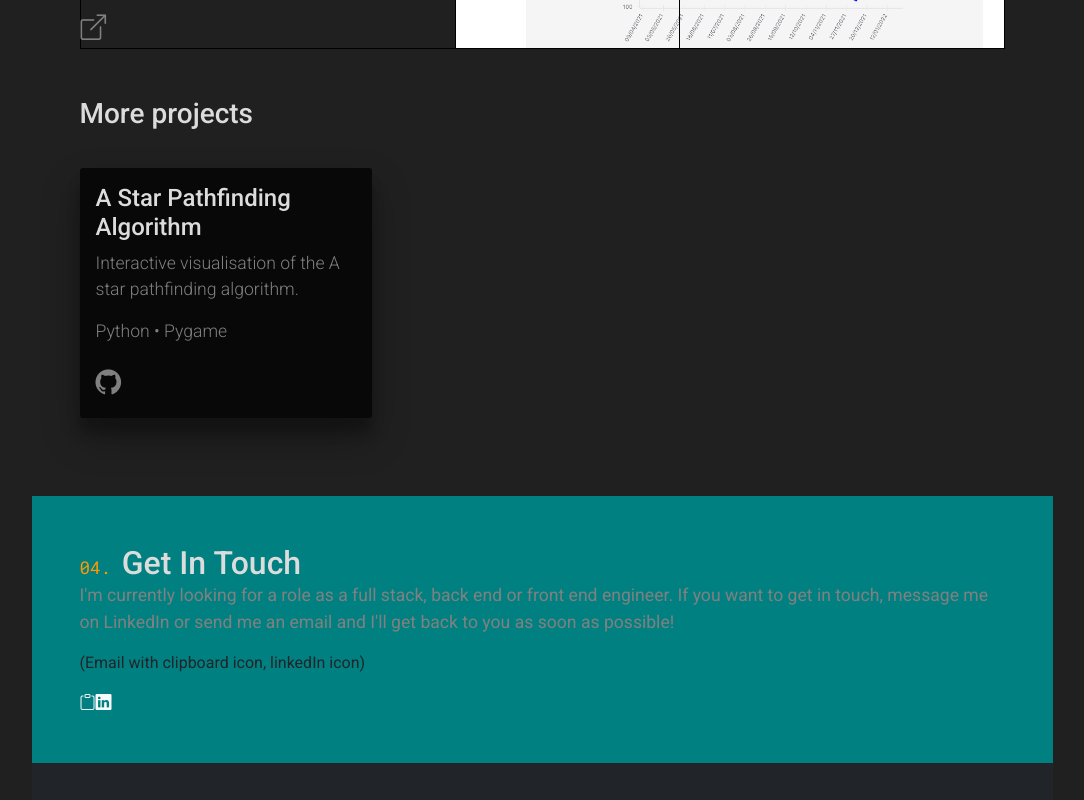
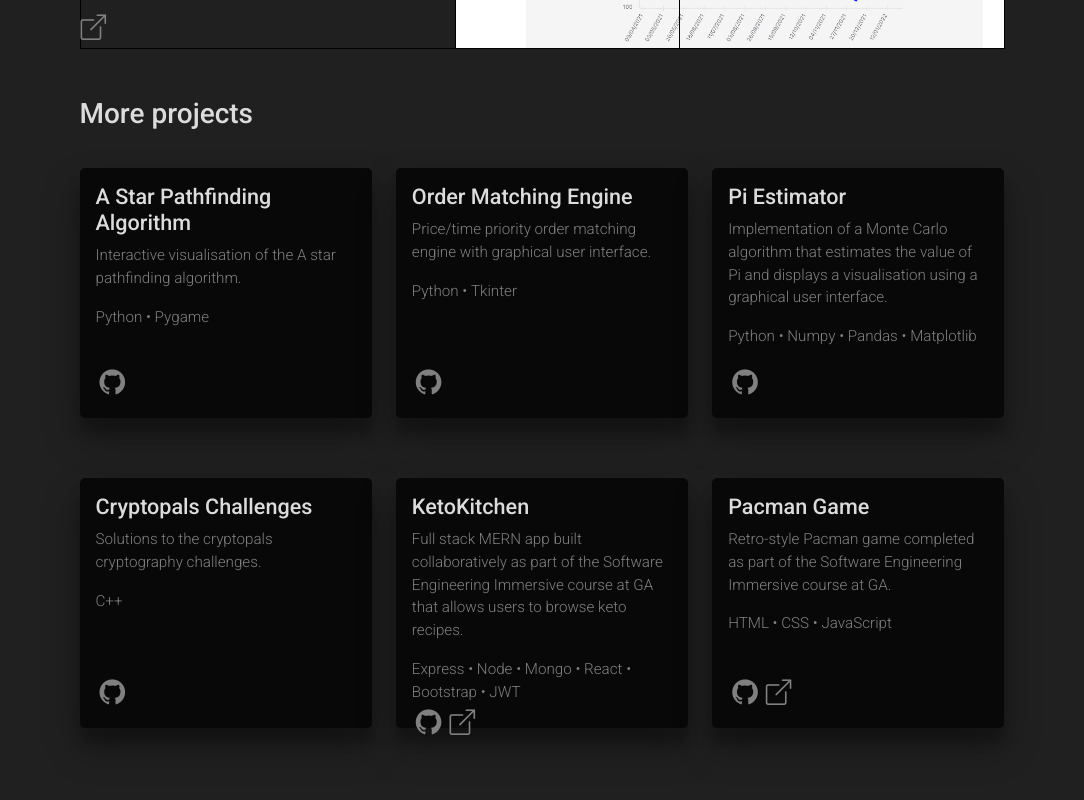
Before and after one commit to tigeryant/tigeryant.github.io, a React (Create React App) app in the folder client/: page / in a window 1280 px wide. Shown: the part 2500-3300 px from the top of the page, without its empty margins (98-1182 px from the left). Built offline with nearby package versions, Linux system fonts and the light colour scheme.

Commit message:
updates to project cards

```diff
--- a/client/src/components/projects-children/MoreProjects.js
+++ b/client/src/components/projects-children/MoreProjects.js
@@ -1,25 +1,18 @@
 function MoreProjects() {
-  // declare and array of objects - one object for each of the projects. Then map through them in the JSX
 
   const projects = [
-    { title: 'A Star Pathfinding Algorithm', description: 'Interactive visualisation of the A star pathfinding algorithm.', technologies: ['Python', 'Pygame'], links: ['https://github.com/tigeryant/a-star-pathfinding-algorithm'] }
+    { title: 'A Star Pathfinding Algorithm', description: 'Interactive visualisation of the A star pathfinding algorithm.', technologies: ['Python', 'Pygame'], links: ['https://github.com/tigeryant/a-star-pathfinding-algorithm'] },
+    { title: 'Order Matching Engine', description: 'Price/time priority order matching engine with graphical user interface.', technologies: ['Python', 'Tkinter'], links: ['https://github.com/tigeryant/order-matching-engine'] },
+    { title: 'Pi Estimator', description: 'Implementation of a Monte Carlo algorithm that estimates the value of Pi and displays a visualisation using a graphical user interface.', technologies: ['Python', 'Numpy', 'Pandas', 'Matplotlib'], links: ['https://github.com/tigeryant/pi-estimator'] },
+    { title: 'Cryptopals Challenges', description: 'Solutions to the cryptopals cryptography challenges.', technologies: ['C++'], links: ['https://github.com/tigeryant/cryptopals-challenges'] },
+    { title: 'KetoKitchen', description: 'Full stack MERN app built collaboratively as part of the Software Engineering Immersive course at GA that allows users to browse keto recipes.', technologies: ['Express', 'Node', 'Mongo', 'React', 'Bootstrap', 'JWT'], links: ['https://github.com/tigeryant/sei-project-three-be', 'https://ketokitchen-proj-three-sei.netlify.app/'] },
+    { title: 'Pacman Game', description: 'Retro-style Pacman game completed as part of the Software Engineering Immersive course at GA.', technologies: ['HTML', 'CSS', 'JavaScript'], links: ['https://github.com/tigeryant/sei-project-one', 'https://tigeryant.github.io/sei-project-one/'] }
   ]
 
   return (
     <section id="more-projects">
       <h3 className="mt-5">More projects</h3>
       <div className="row">
-        {/* <div className="col-md-6 col-lg-4">
-          <div className="project-card p-3">
-            <h4>A Star Pathfinding Algorithm</h4>
-            <p className="p1 light-text">Interactive visualisation of the A star pathfinding algorithm.</p>
-            <ul className="p1 light-text project-tech">
-              <li style={{ display: 'inline' }}>Python &#8226; </li>
-              <li style={{ display: 'inline' }}>Pygame</li>
-            </ul>
-            <a href="https://github.com/tigeryant/a-star-pathfinding-algorithm" className="icon-link"><i className="bi bi-github" target="_blank" rel="noreferrer"></i></a>
-          </div>
-        </div> */}
         {projects.map((project, index) => {
           return (
             <div key={index} className="col-md-6 col-lg-4">
@@ -29,6 +22,7 @@ function MoreProjects() {
                 <ul className="p1 light-text project-tech">
                   {project.technologies.map((tech, index) => {
                     if (index === (project.technologies.length - 1)) {
+                      // refactor this - the only difference is the interpunct
                       return (
                         <li key={index} style={{ display: 'inline' }}>{tech}</li>
                       )
@@ -39,11 +33,11 @@ function MoreProjects() {
                     )
                   })}
                 </ul>
-                <div className="project-links-container">
+                <div>
                   {project.links.map((link, index) => {
-                    const iconClass = (index === (project.links.length - 1) ? 'bi-github' :  'bi-box-arrow-up-right')
+                    const iconClass = (index === 0 ? 'bi-github' :  'bi-box-arrow-up-right')
                     return (
-                      <a key={index} href={link} className="icon-link"><i className={`bi ${iconClass}`} target="_blank" rel="noreferrer"></i></a>
+                      <a key={index} href={link} className="icon-link px-1" target="_blank" rel="noreferrer"><i className={`bi ${iconClass} icon-link`} ></i></a>
                     )
                   })}
                 </div>
@@ -51,70 +45,6 @@ function MoreProjects() {
             </div>
           )
         })}
-
-        {/* <div className="col-md-6 col-lg-4">
-          <div className="project-card p-3">
-            <h3>Order Matching Engine</h3>
-            <p className="p1"> Price/time priority order matching engine with graphical user interface.</p>
-            <ul className="p1">
-              <li style={{ display: 'inline' }}>Python &#8226; </li>
-              <li style={{ display: 'inline' }}>Tkinter</li>
-            </ul>
-            <a href="https://github.com/tigeryant/order-matching-engine" className="icon-link"><i className="bi bi-github" target="_blank" rel="noreferrer"></i></a>
-          </div>
-        </div>
-        <div className="col-md-6 col-lg-4">
-          <div className="project-card p-3">
-            <h3>Pi Estimator</h3>
-            <p className="p1">Implementation of a Monte Carlo algorithm that estimates the value of Pi and displays a visualisation using a graphical user interface.</p>
-            <ul className="p1">
-              <li style={{ display: 'inline' }}>Python &#8226; </li>
-              <li style={{ display: 'inline' }}>Numpy &#8226; </li>
-              <li style={{ display: 'inline' }}>Pandas &#8226; </li>
-              <li style={{ display: 'inline' }}>Matplotlib</li>
-            </ul>
-            <a href="https://github.com/tigeryant/pi-estimator" className="icon-link"><i className="bi bi-github" target="_blank" rel="noreferrer"></i></a>
-          </div>
-        </div>
-        <div className="col-md-6 col-lg-4">
-          <div className="project-card p-3">
-            <h3>Cryptopals Challenges</h3>
-            <p className="p1">Solutions to the cryptopals cryptography challenges.</p>
-            <ul className="p1">
-              <li style={{ display: 'inline' }}>C++</li>
-            </ul>
-            <a href="https://github.com/tigeryant/cryptopals-challenges" className="icon-link"><i className="bi bi-github" target="_blank" rel="noreferrer"></i></a>
-          </div>
-        </div>
-        <div className="col-md-6 col-lg-4">
-          <div className="project-card p-3">
-            <h3>KetoKitchen</h3>
-            <p className="p1">Full stack MERN app built collaboratively as part of the Software Engineering Immersive course at GA that allows users to browse keto recipes.</p>
-            <ul className="p1">
-              <li style={{ display: 'inline' }}>Express &#8226; </li>
-              <li style={{ display: 'inline' }}>Node &#8226; </li>
-              <li style={{ display: 'inline' }}>Mongo &#8226; </li>
-              <li style={{ display: 'inline' }}>React &#8226; </li>
-              <li style={{ display: 'inline' }}>Bootstrap &#8226; </li>
-              <li style={{ display: 'inline' }}>JWT</li>
-            </ul>
-            <a href="https://github.com/tigeryant/sei-project-three-be" className="icon-link"><i className="bi bi-github" target="_blank" rel="noreferrer"></i></a>
-            <a href="https://ketokitchen-proj-three-sei.netlify.app/" className="icon-link"><i className="bi bi-box-arrow-up-right" target="_blank" rel="noreferrer"></i></a>
-          </div>
-        </div>
-        <div className="col-md-6 col-lg-4">
-          <div className="project-card p-3">
-            <h3>Pacman Game</h3>
-            <p className="p1">Retro-style Pacman game completed as part of the Software Engineering Immersive course at GA.</p>
-            <ul className="p1">
-              <li style={{ display: 'inline' }}>HTML &#8226; </li>
-              <li style={{ display: 'inline' }}>CSS &#8226; </li>
-              <li style={{ display: 'inline' }}>JavaScript</li>
-            </ul>
-            <a href="https://github.com/tigeryant/sei-project-one" className="icon-link"><i className="bi bi-github" target="_blank" rel="noreferrer"></i></a>
-            <a href="https://tigeryant.github.io/sei-project-one/" className="icon-link"><i className="bi bi-box-arrow-up-right" target="_blank" rel="noreferrer"></i></a>
-          </div>
-        </div> */}
       </div>
     </section>
   )
--- a/client/src/styles/main.scss
+++ b/client/src/styles/main.scss
@@ -47,6 +47,10 @@ h1 {
 // remove smaller ones later
 h2, h3, h4 {
   color: #DCDCDC;
+}
+
+h4 {
+  font-size: 1.35rem;
 }
 
 .p1 {
@@ -215,7 +219,7 @@ h2, h3, h4 {
   // border: 1px solid black;
   margin: 30px 0 30px 0;
   background-color: $card-black;
-  border-radius: 3px;
+  border-radius: 5px;
   box-shadow: rgba(0, 0, 0, 0.3) 0px 19px 38px, rgba(0, 0, 0, 0.22) 0px 15px 12px;
   display: flex;
   flex-direction: column;
@@ -224,6 +228,7 @@ h2, h3, h4 {
 
 .light-text {
   font-weight: 300;
+  font-size: 0.95rem;
 }
 
 ul {
@@ -234,10 +239,12 @@ ul {
 .icon-link {
   color: #808080;
   font-size: 1.6rem;
+  text-decoration: none;
 }
 
 .icon-link :hover {
   color: #FF9900;
+  text-decoration: none;
 }
 
 // .card-icon {
```
